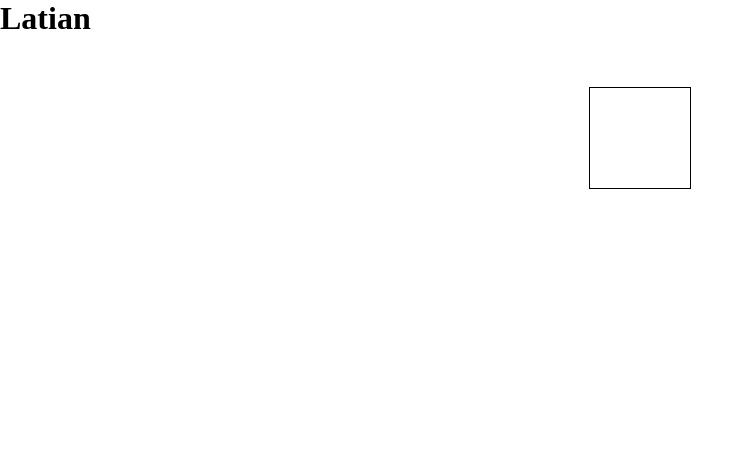
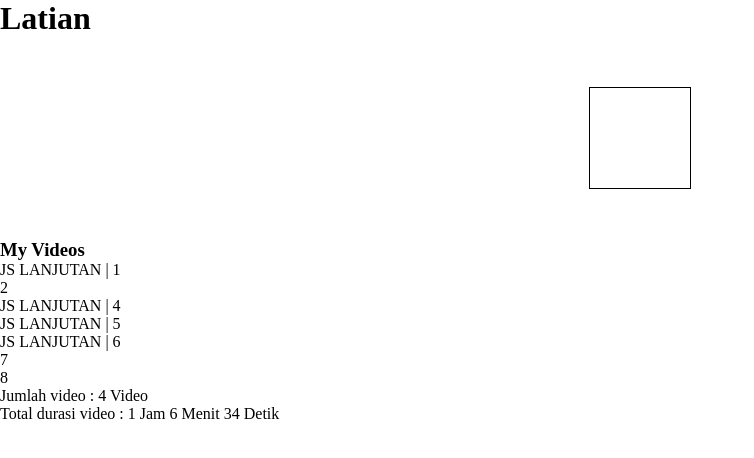
Before and after one commit to Nafidinara/js-lanjutan, a website: page index.html in a window 1280 px wide. Shown: the whole page, without its empty margins (0-754 px from the left). Drawn offline with Linux system fonts and the light colour scheme.

Commit message:
gas teruuos

```diff
--- a/index.html
+++ b/index.html
@@ -13,6 +13,25 @@
     <!-- penggunaan arrow function -->
     <div class="box"></div>
     <!-- penggunaan arrow function -->
+
+    <!-- penggunaan higher order -->
+    <h3>My Videos</h3>
+    <ul>
+        <li class="item" data-duration="15:11">JS LANJUTAN | 1</li>
+        <li class="item" data-duration="11:18">2</li>
+        <li class="item" data-duration="21:40">JS LANJUTAN | 4</li>
+        <li class="item" data-duration="17:33">JS LANJUTAN | 5</li>
+        <li class="item" data-duration="12:10">JS LANJUTAN | 6</li>
+        <li class="item" data-duration="10:39">7</li>
+        <li class="item" data-duration="19:38">8</li>
+    </ul>
+
+    <div>
+        <p>Jumlah video : <span class="jml-video"></span></p>
+        <p>Total durasi video : <span class="durasi-video"></span></p>
+    </div>
+    <!-- penggunaan higher order -->
+
     <script src="index.js"></script>
 </body>
 </html>
--- a/index.js
+++ b/index.js
@@ -109,3 +109,112 @@ box.addEventListener('click', function (){
     },600);
 
 });
+
+// filter, map, reduce
+const angka = [-1,8,9,1,4,-5,-4,3,2,9];
+
+//mencari angka >= 3 dengan filter
+const newAngka = angka.filter(a => a >= 3);
+// const newAngka = angka.filter((a) => {
+//     return a >= 3;
+// });
+console.log(newAngka);
+
+// map akan membuat array baru dan tidak mengganti array yang sudah ada
+const angkaBaru = angka.map(a => a * 2);
+// const angkaBaru = angka.map((a) => {
+//     return a * 2;
+// });
+console.log(angkaBaru);
+
+//menggunakan reduce untuk menjumlah elemen dalam array, parameter ketiga nilai awal
+const newangka2 = angka.reduce((accumulator, currentValue) => accumulator + currentValue);
+console.log(newangka2);
+
+// method chaining
+// cari angka > 5
+// kalikan 3
+// jumlahkan
+const hasil = angka.filter(a => a > 5) //8,9,9
+    .map(a => a * 3) //24,27,27
+    .reduce((acc,cur) => acc + cur); //78
+
+    console.log(hasil);
+
+//implementasi real case
+const videos = Array.from(document.querySelectorAll('[data-duration]'));
+const jumlahVideo = videos.filter(video => video.textContent.includes('JS LANJUTAN')).length;
+let jsLanjutan = videos.filter(video => video.textContent.includes('JS LANJUTAN'))
+    .map(item => item.dataset.duration)
+    .map(waktu => {
+        const parts = waktu.split(':').map(part => parseFloat(part));
+        return (parts[0] * 60) + parts[1];
+    })
+    .reduce((total,detik) => total + detik);
+
+    const jam = Math.floor(jsLanjutan / 3600);
+    jsLanjutan = jsLanjutan - jam * 3600;
+    const menit = Math.floor(jsLanjutan / 60);
+    const detik = jsLanjutan - menit * 60;
+
+    const durasi = document.querySelector('.durasi-video');
+    durasi.textContent = `${jam} Jam ${menit} Menit ${detik} Detik`;
+
+    const jumlah = document.querySelector('.jml-video');
+    jumlah.textContent = `${jumlahVideo} Video`;
+
+    // Destructing variable
+    const perkenalan = ['halo','nama','saya','alfara'];
+    const [a,b,c,d] = perkenalan;
+    console.log(a);
+
+    //rest parameter
+    const [x, ...values] = [1,2,3,4,5];
+    console.log(values);
+
+    // destructuring function
+    function kalkulasi(a,b){
+        return {
+            tambah : a + b,
+            kurang : a - b,
+            kali : a * b,
+            bagi : a / b
+        }
+    }
+
+    const {bagi,kurang,tambah,kali} = kalkulasi(2,3);
+
+    console.log(tambah);
+
+      //destructuring arguments
+    const mahasiswa = {
+        nama : 'alfara',
+        umur : 19,
+        email : 'nafidinara@gmail.com',
+        nilai : {
+            uas : 88,
+            uts : 98,
+            tugas : 58
+        }
+    }
+
+    function cetakMahasiswa({nama,umur, nilai : {uas,tugas,uts}}){
+        return `Halo, nama saya ${nama}, umur saya ${umur} tahun, dan nilai uas saya adalah : ${uas}`;
+    }
+
+    console.log(cetakMahasiswa(mahasiswa));
+
+
+    // for of looping
+    const orangs = ['alfara','nafi','dinara'];
+    for(const [i,n] of orangs.entries()){
+        console.log(`siswa bernama ${n} ada di urutan ke : ${i + 1}`);
+    }
+
+    //nodelist looping
+    const liItems = document.querySelectorAll('.item');
+    // console.log(liItems);
+    for(i of liItems){
+        console.log(i.innerHTML);
+    }
+    // kalo for of untuk mengambil isi array dan iterable lain. sedangkan for in untuk mengambil property dan enumerable
```
